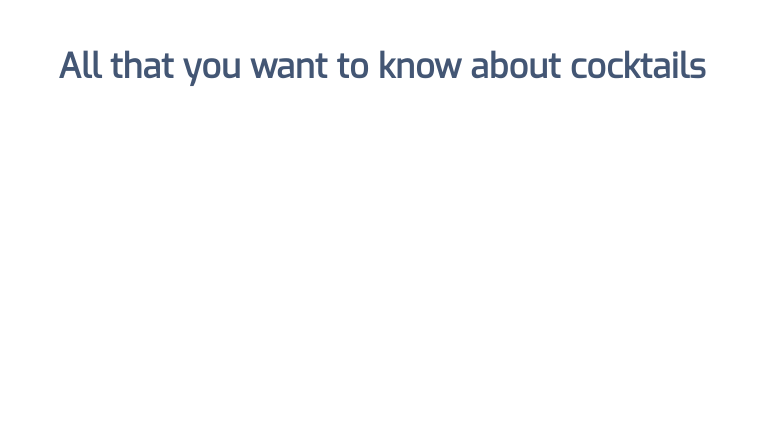
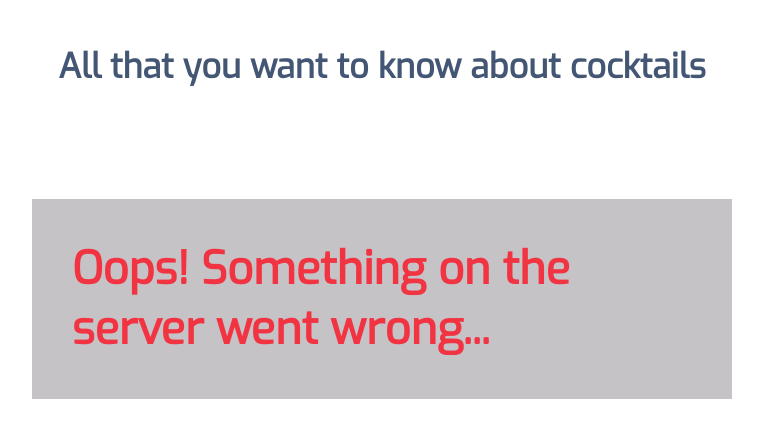
Before and after one commit to YanaTrifonova/cocktail_blog, a Flask app: page / in a window 1280 px wide. Shown: the part 272-710 px from the top of the page, without its empty margins (258-1021 px from the left). Run offline with Flask 2, Linux system fonts and the light colour scheme; a database or web service that is not in the repository returns one stand-in record (values such as "Sample title"); data that the repository does not hold is empty; some libraries are stand-ins or nearby versions.

Commit message:
add function for status Codes

```diff
--- a/static/javascript/index/articles.js
+++ b/static/javascript/index/articles.js
@@ -64,11 +64,11 @@ $(document).ready(function () {
         },
         statusCode: {
             500: function () {
-                alert('ERROR'); // build new
+                $(".article").append(`<div class="article__error"><h1 class="article__error-text">Oops! Something on the server went wrong...</h1></div>`);
             },
 
             404: function () {
-                alert('return 404'); // build new
+                return '/';
             }
         },
         error: function () {
--- a/static/stylesheet/main.css
+++ b/static/stylesheet/main.css
@@ -905,6 +905,19 @@ i::before {
   font-size: 2.4rem;
 }
 
+.article__error {
+  grid-column: 2 / 3;
+  background-color: #c5c3c6;
+  margin-top: 5rem;
+  margin-bottom: 5rem;
+}
+
+.article__error-text {
+  padding: 4rem;
+  font-size: 4.5rem;
+  color: #f13342;
+}
+
 .paginations {
   display: -webkit-box;
   display: -ms-flexbox;
```
Also changed, not shown: templates/index.html (line endings or trailing spaces).
